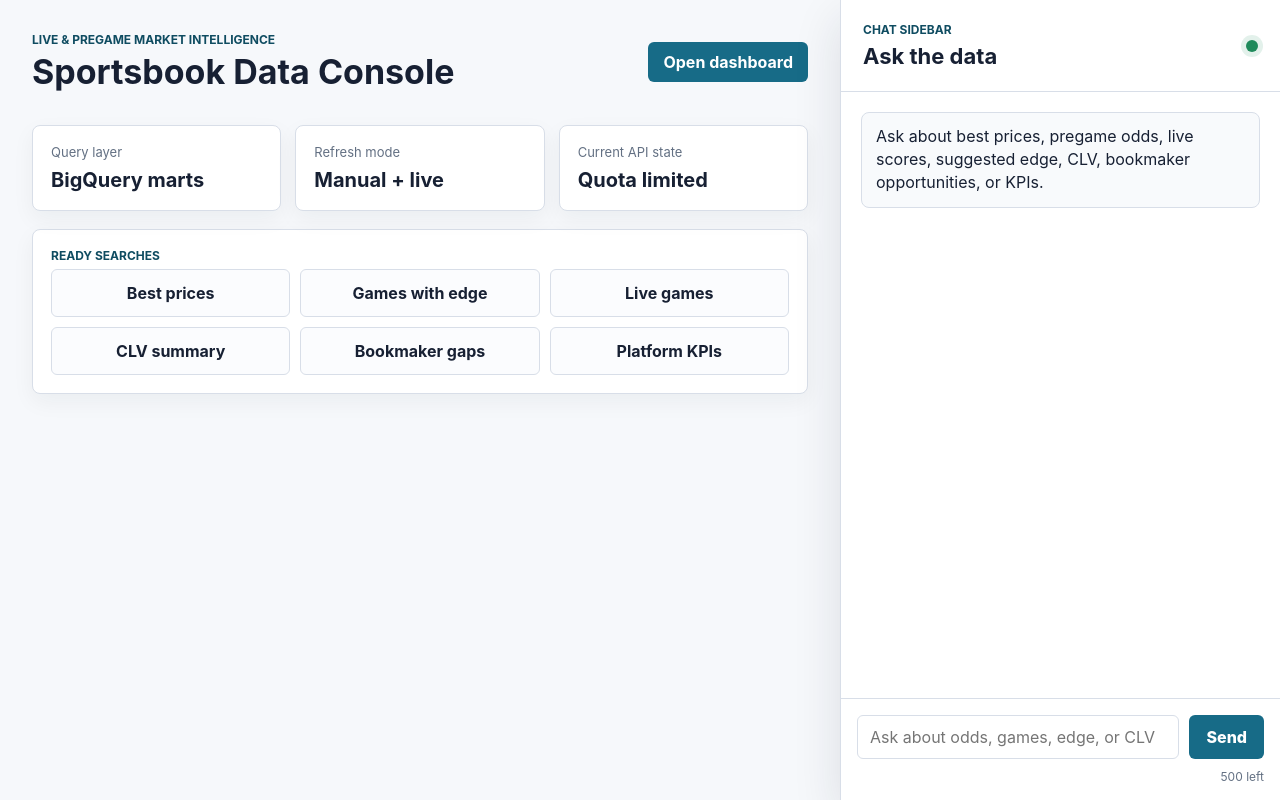
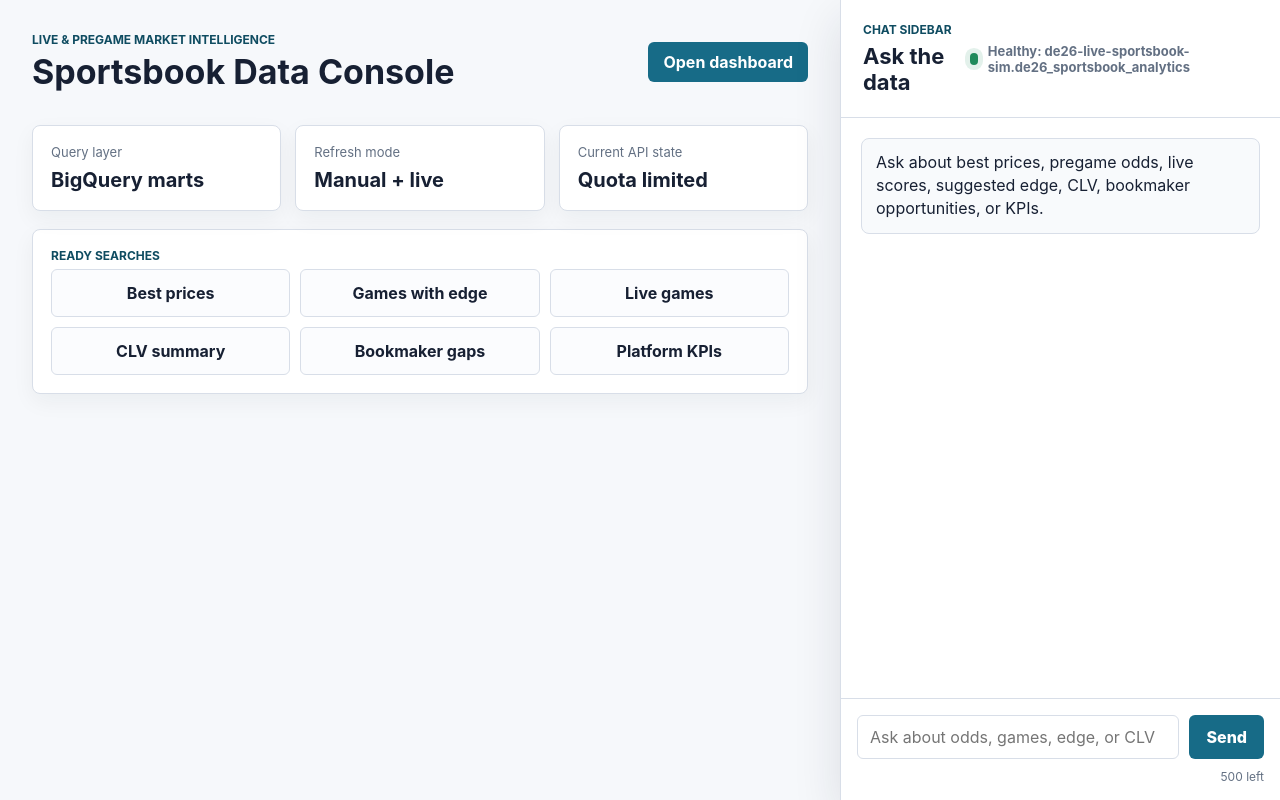
Before and after one commit to imade-osi2/Live-Sportsbook-Sim, a Flask app: page / in a window 1280 px wide. Run offline with Flask 3, Linux system fonts and the light colour scheme.

Commit message:
Show live cloudrun chat health state

```diff
--- a/cloudrun_chat/static/chat.js
+++ b/cloudrun_chat/static/chat.js
@@ -4,7 +4,10 @@ const promptCount = document.querySelector("#prompt-count");
 const submitButton = form.querySelector("button");
 const messages = document.querySelector("#messages");
 const quickButtons = document.querySelectorAll("[data-prompt]");
+const statusDot = document.querySelector("#status-dot");
+const statusText = document.querySelector("#status-text");
 const promptMaxLength = Number(promptInput.dataset.maxLength || promptInput.maxLength);
+const HEALTH_POLL_INTERVAL_MS = 30000;
 let isSubmitting = false;
 
 function addMessage(role, html) {
@@ -67,6 +70,34 @@ async function parseJsonResponse(response) {
   return response.json();
 }
 
+function setServiceStatus(state, text) {
+  if (!statusDot || !statusText) {
+    return;
+  }
+
+  statusDot.className = `status-dot status-dot--${state}`;
+  statusText.textContent = text;
+}
+
+async function refreshHealth() {
+  setServiceStatus("pending", "Checking service");
+
+  try {
+    const response = await fetch("/health", {
+      headers: { Accept: "application/json" },
+    });
+    const payload = await parseJsonResponse(response);
+
+    if (!response.ok || payload.status !== "ok") {
+      throw new Error(payload.error || "Health probe failed");
+    }
+
+    setServiceStatus("healthy", `Healthy: ${payload.dataset}`);
+  } catch (error) {
+    setServiceStatus("error", "Service unavailable");
+  }
+}
+
 async function submitPrompt(prompt, intent = "") {
   const trimmed = prompt.trim();
   if (!trimmed || isSubmitting) {
@@ -125,6 +156,8 @@ form.addEventListener("submit", (event) => {
 
 promptInput.addEventListener("input", updatePromptCount);
 updatePromptCount();
+refreshHealth();
+window.setInterval(refreshHealth, HEALTH_POLL_INTERVAL_MS);
 
 quickButtons.forEach((button) => {
   button.addEventListener("click", () => {
--- a/cloudrun_chat/static/styles.css
+++ b/cloudrun_chat/static/styles.css
@@ -167,12 +167,34 @@ h2 {
   border-bottom: 1px solid var(--line);
 }
 
+.service-status {
+  display: inline-flex;
+  align-items: center;
+  gap: 10px;
+  color: var(--muted);
+  font-size: 13px;
+  font-weight: 700;
+}
+
 .status-dot {
   width: 12px;
   height: 12px;
   border-radius: 999px;
+}
+
+.status-dot--healthy {
   background: var(--good);
   box-shadow: 0 0 0 5px rgba(31, 138, 91, 0.12);
+}
+
+.status-dot--pending {
+  background: #d89f25;
+  box-shadow: 0 0 0 5px rgba(216, 159, 37, 0.16);
+}
+
+.status-dot--error {
+  background: #c84b31;
+  box-shadow: 0 0 0 5px rgba(200, 75, 49, 0.14);
 }
 
 .messages {
--- a/cloudrun_chat/templates/index.html
+++ b/cloudrun_chat/templates/index.html
@@ -51,7 +51,10 @@
             <p class="eyebrow">Chat sidebar</p>
             <h2>Ask the data</h2>
           </div>
-          <span class="status-dot" aria-label="Service online"></span>
+          <div class="service-status" aria-live="polite">
+            <span id="status-dot" class="status-dot status-dot--pending" aria-hidden="true"></span>
+            <span id="status-text" class="status-text">Checking service</span>
+          </div>
         </div>
 
         <div id="messages" class="messages" aria-live="polite">
```
